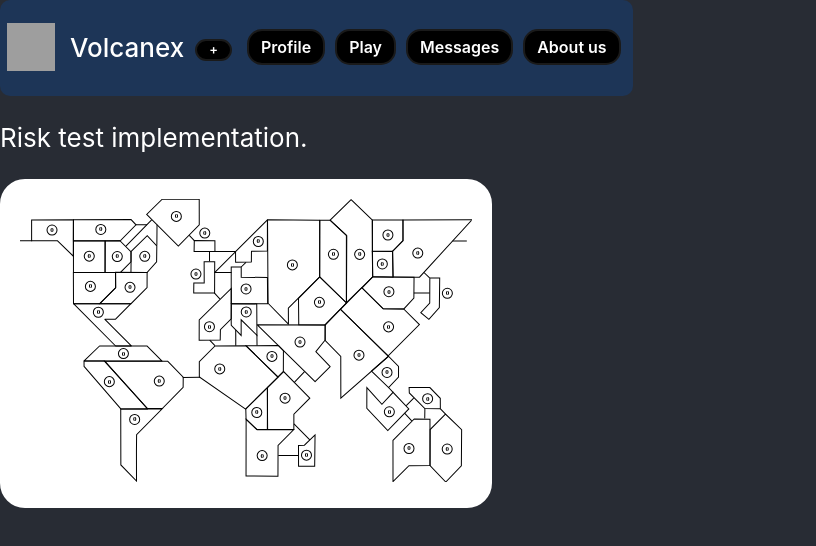
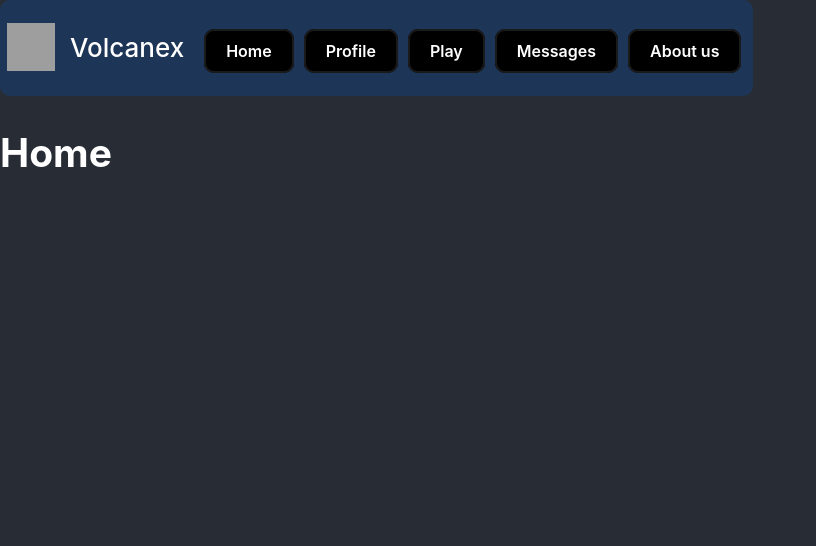
Before and after one commit to Volcanex/blog, a React (Create React App) app in the folder frontend/: page / in a window 1280 px wide. Shown: the top 546 px of the page, without its empty margins (0-816 px from the left). Built offline with nearby package versions, Linux system fonts and the light colour scheme; grey boxes are pictures that could not be loaded.

Commit message:
Smoothed buttons + routing

```diff
--- a/frontend/src/App.tsx
+++ b/frontend/src/App.tsx
@@ -1,14 +1,44 @@
+// src/App.tsx
+import React from 'react';
+import { BrowserRouter as Router, Routes, Route } from 'react-router-dom';
 import styles from './App.module.scss';
-import { Map } from './components/map/map';
 import { User } from './components/user/user';
+
+// These can be replaced with your actual components for each route
+function Profile() {
+    return <h2>Profile</h2>;
+}
+
+function Play() {
+    return <h2>Play</h2>;
+}
+
+function Messages() {
+    return <h2>Messages</h2>;
+}
+
+function AboutUs() {
+    return <h2>About Us</h2>;
+}
+
+function Home() {
+    return <h2>Home</h2>;
+}
 
 function App() {
     return (
         <div className={styles.App}>
             <header className={styles['App-header']}>
-                <User className={styles.navbar} />
-                <p>Risk test implementation.</p>
-                <Map />
+                <Router>
+                    <User className={styles.navbar} />
+                    <Routes>
+                        <Route path="/profile" element={<Profile />} />
+                        <Route path="/play" element={<Play />} />
+                        <Route path="/messages" element={<Messages />} />
+                        <Route path="/about-us" element={<AboutUs />} />
+                        <Route path="/" element={<Home />} />
+                    </Routes>
+                </Router>
             </header>
         </div>
     );
--- a/frontend/src/components/button/button.module.scss
+++ b/frontend/src/components/button/button.module.scss
@@ -16,7 +16,6 @@
     &:hover {
       background-color: $tertiary-color;
       box-shadow: $button-box-shadow;
-      transform: translateY(-2px);
     }
 
     &:active {
--- /dev/null
+++ b/frontend/src/components/linkbutton/linkbutton.tsx
@@ -0,0 +1,24 @@
+import { Link } from 'react-router-dom';
+import React from 'react';
+import styles from '../button/button.module.scss';  // Update the path to your button styles if needed
+import classNames from 'classnames';
+
+export interface LinkButtonProps {
+    to: string;
+    label: string;
+    isActive?: boolean;
+    className?: string;
+}
+
+export const LinkButton: React.FC<LinkButtonProps> = ({ to, label, isActive, className }) => {
+    const buttonClass = classNames(styles.button, {
+        [styles.active]: isActive,
+        [className as string]: className,
+    });
+
+    return (
+        <Link to={to} className={buttonClass}>
+            {label}
+        </Link>
+    );
+};
--- a/frontend/src/components/user/user.module.scss
+++ b/frontend/src/components/user/user.module.scss
@@ -37,3 +37,7 @@
     padding: 5px; // Decreased padding to make everything smaller
   }
 }
+
+a {
+    text-decoration: none;
+}
--- a/frontend/src/components/user/user.tsx
+++ b/frontend/src/components/user/user.tsx
@@ -1,8 +1,8 @@
-// src/components/user/user.tsx
+// src/components/user/User.tsx
 import React, { useState } from 'react';
 import styles from './user.module.scss';
 import classNames from 'classnames';
-import Button from '../button/button';
+import { LinkButton } from '../linkbutton/linkbutton';
 
 export interface UserProps {
     className?: string;
@@ -24,32 +24,32 @@ export const User = ({ className }: UserProps) => {
                         className={styles.profileImg}
                     />
                     <h2 className={styles.username}>Volcanex</h2>
-                    <Button
-                        isActive={isActive['Profile']}
-                        handleClick={() => handleClick('Profile')}
-                        label="+"
-                        isUsernameButton
-                    />
+
                 </div>
                 <div className={classNames(styles.navButtons)}>
-                    <Button
+                <LinkButton
+                        to="/"
                         isActive={isActive['Profile']}
-                        handleClick={() => handleClick('Profile')}
+                        label="Home"
+                    />
+                    <LinkButton
+                        to="/profile"
+                        isActive={isActive['Profile']}
                         label="Profile"
                     />
-                    <Button
+                    <LinkButton
+                        to="/play"
                         isActive={isActive['Play']}
-                        handleClick={() => handleClick('Play')}
                         label="Play"
                     />
-                    <Button
+                    <LinkButton
+                        to="/messages"
                         isActive={isActive['Messages']}
-                        handleClick={() => handleClick('Messages')}
                         label="Messages"
                     />
-                    <Button
+                    <LinkButton
+                        to="/about-us"
                         isActive={isActive['About us']}
-                        handleClick={() => handleClick('About us')}
                         label="About us"
                     />
                 </div>
--- a/frontend/src/global.scss
+++ b/frontend/src/global.scss
@@ -6,8 +6,8 @@ $text-color: white;
 $font-size: 100%;
 $font-weight: 500;
 $font-family: Roobert, -apple-system, BlinkMacSystemFont, "Segoe UI", Helvetica, Arial, sans-serif, "Apple Color Emoji", "Segoe UI Emoji", "Segoe UI Symbol";
-$button-padding: 6px 12px;
-$button-border-radius: 15px;
+$button-padding: 10px 20px;
+$button-border-radius: 10px;
 $button-font-size: 16px;
 $button-font-family: $font-family;
 $button-font-weight: 600;
```
Also changed, not shown: 1 other file (tests, documents, lock files or other folders).
